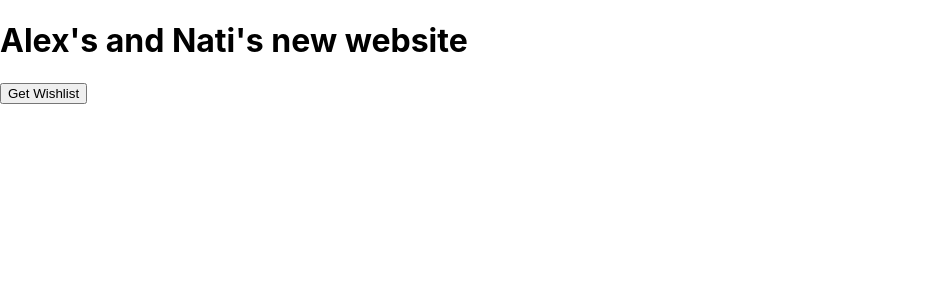
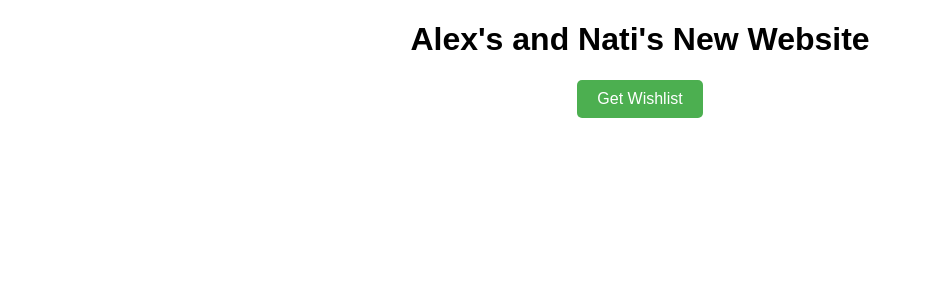
Before and after one commit to LANS-69/PlanList-FE, a React (Create React App) app in the folder planlist_fe/: page / in a window 1280 px wide. Shown: the top 300 px of the page, without its empty margins (0-932 px from the left). Built offline with nearby package versions, Linux system fonts and the light colour scheme.

Commit message:
made WishListPrettier

```diff
--- /dev/null
+++ b/planlist_fe/src/Pages/viewWIshListitemsStyle.css
@@ -0,0 +1,74 @@
+.viewWishListItems {
+    text-align: center;
+    font-family: Arial, sans-serif;
+    margin: 20px;
+  }
+
+  .wishlist-button {
+    background-color: #4CAF50;
+    color: white;
+    padding: 10px 20px;
+    border: none;
+    border-radius: 5px;
+    cursor: pointer;
+    font-size: 16px;
+    margin-bottom: 20px;
+  }
+
+  .wishlist-button:hover {
+    background-color: #45a049;
+  }
+
+  .wishlist-container {
+    display: flex;
+    flex-wrap: wrap;
+    justify-content: center;
+    gap: 20px;
+  }
+
+  .card {
+    width: 250px;
+    border: 1px solid #ddd;
+    border-radius: 10px;
+    box-shadow: 0 4px 8px rgba(0, 0, 0, 0.1);
+    overflow: hidden;
+    background-color: #f9f9f9;
+  }
+
+  .card-img-top {
+    width: 100%;
+    height: 150px;
+    object-fit: cover;
+    border-bottom: 1px solid #ddd;
+  }
+
+  .card-body {
+    padding: 15px;
+    text-align: left;
+  }
+
+  .card-title {
+    font-size: 18px;
+    font-weight: bold;
+    margin-bottom: 10px;
+  }
+
+  .card-text {
+    font-size: 14px;
+    color: #555;
+  }
+
+  .btn-primary {
+    display: inline-block;
+    padding: 10px 15px;
+    color: white;
+    background-color: #007BFF;
+    border: none;
+    border-radius: 5px;
+    text-decoration: none;
+    font-size: 14px;
+  }
+
+  .btn-primary:hover {
+    background-color: #0056b3;
+  }
--- a/planlist_fe/src/Pages/viewWishListItems.js
+++ b/planlist_fe/src/Pages/viewWishListItems.js
@@ -1,6 +1,7 @@
 // import './App.css';
 import axios from 'axios';
 import React, { Component } from "react";
+import './viewWIshListitemsStyle.css';
 
 
 class ViewWishListItems extends Component {
@@ -29,25 +30,31 @@ class ViewWishListItems extends Component {
   render() {
     return (
       <div className="viewWishListItems">
-        <h1>
-          Alex's and Nati's new website
-        </h1>
-        <body>
-        <button onClick={this.getWishList}>Get Wishlist</button>
-          {this.state.wishList.map((item) => (
-            <div class="card" style= {{width: "18rem"}}>
-            <img class="card-img-top" src={item.image} alt="Card image cap"></img>
-            <div class="card-body">
-              <h5 class="card-title">{item.name}</h5>
-              <p class="card-text">{item.description}</p>
-              <a href={item.storeUrl} class="btn btn-primary">Link to store</a>
+        <h1>Alex's and Nati's New Website</h1>
+        <button onClick={this.getWishList} className="wishlist-button">
+          Get Wishlist
+        </button>
+        <div className="wishlist-container">
+          {this.state.wishList.map((item, index) => (
+            <div className="card" key={index}>
+              <img
+                className="card-img-top"
+                src={item.image}
+                alt={`${item.name} image`}
+              />
+              <div className="card-body">
+                <h5 className="card-title">{item.name}</h5>
+                <p className="card-text">{item.description}</p>
+                <a href={item.storeUrl} className="btn btn-primary">
+                  Link to Store
+                </a>
+              </div>
             </div>
-            </div>
-            ))}
-        </body>
+          ))}
+        </div>
       </div>
-      );
-    }
+    );
   }
+}
 
 export default ViewWishListItems;
```
